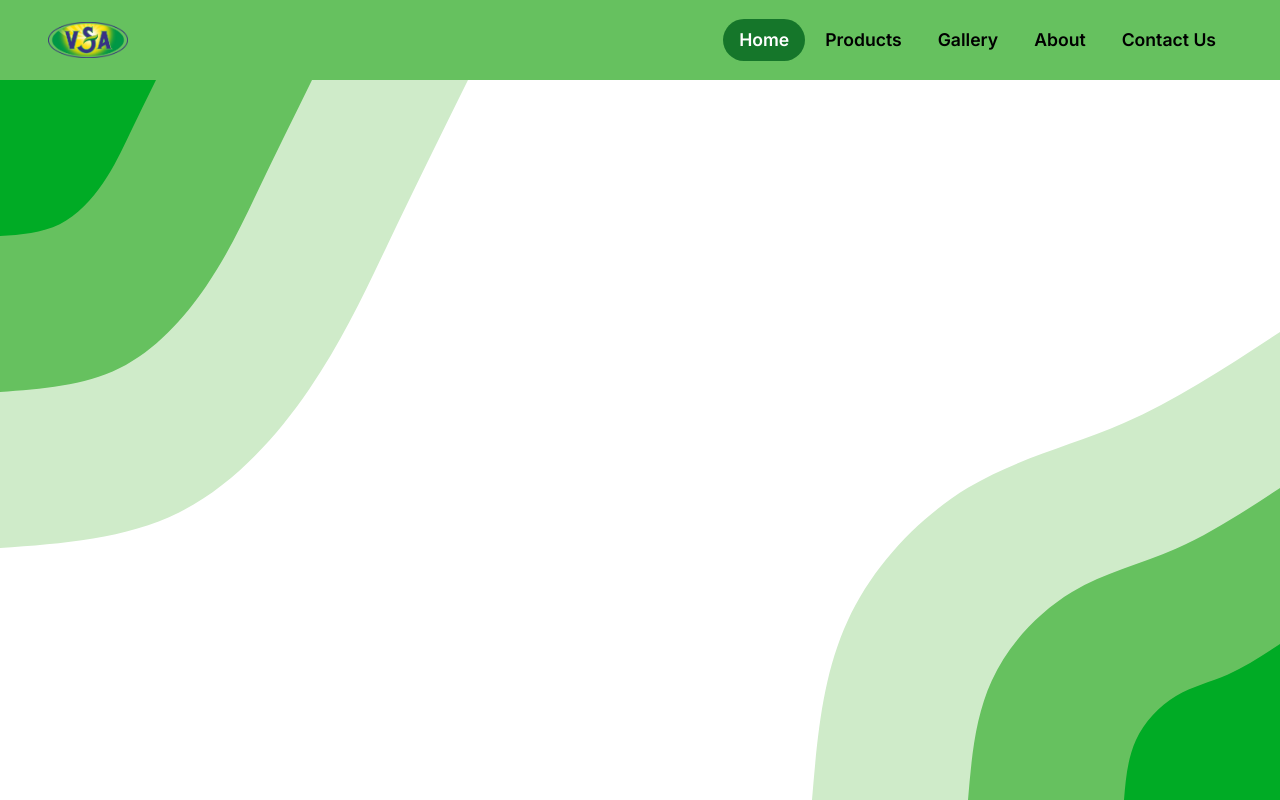
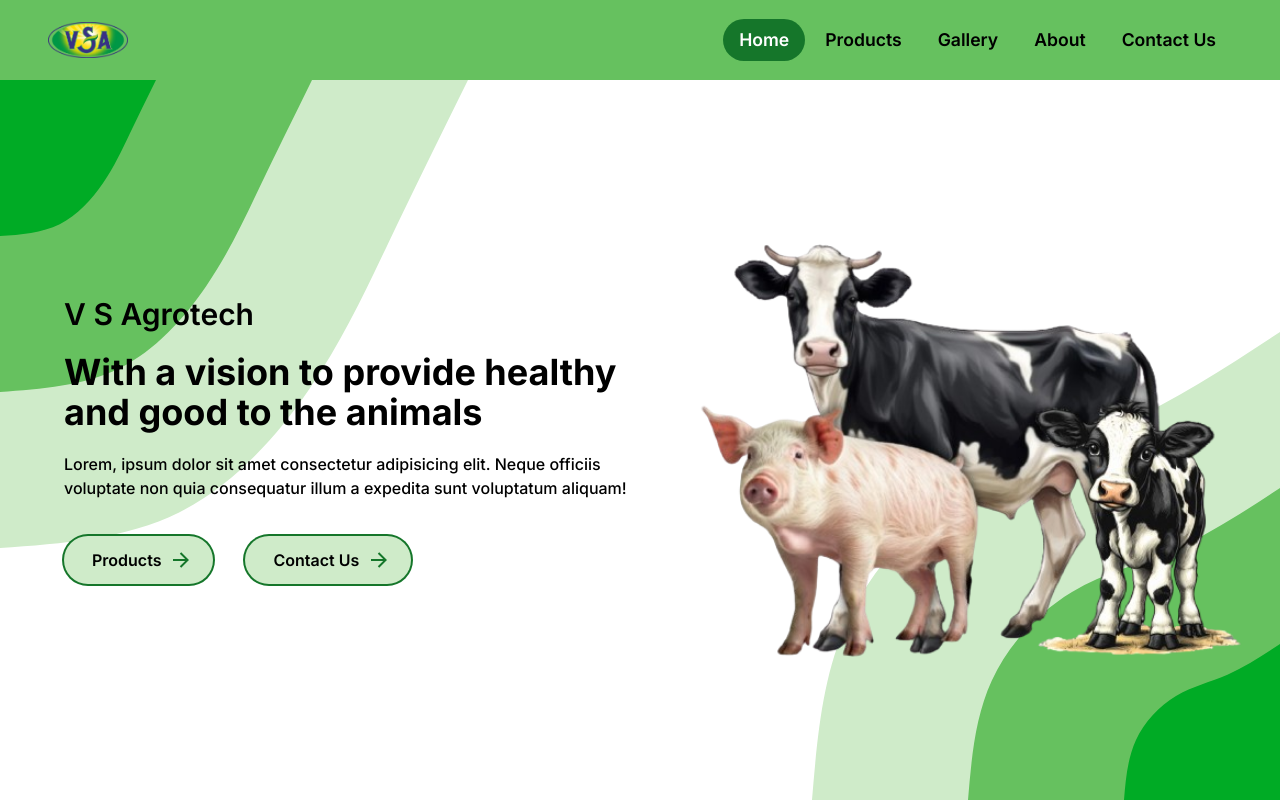
Before and after one commit to kumarpritam1468/vs-agro-tech, a Next.js app: page / in a window 1280 px wide. Built offline with nearby package versions, Linux system fonts and the light colour scheme.

Commit message:
add hero section

```diff
--- a/app/globals.css
+++ b/app/globals.css
@@ -15,6 +15,178 @@
 .bg {
   background: url('/bg-laptop.svg') center/cover;
 }
+
+/* From Uiverse.io by css.btns-io */
+/* .btn {
+  --color: #15762a;
+  background: white;
+  font-family: inherit;
+  display: inline-block;
+  width: 8em;
+  height: 2.6em;
+  line-height: 2.5em;
+  position: relative;
+  cursor: pointer;
+  overflow: hidden;
+  border: 2px solid var(--color);
+  transition: color 0.5s;
+  z-index: 1;
+  font-size: 17px;
+  border-radius: 2rem;
+  font-weight: 500;
+  color: black;
+}
+
+.btn:hover{
+  color: white;
+}
+
+.btn:before {
+  content: "";
+  position: absolute;
+  z-index: -1;
+  background: var(--color);
+  height: 150px;
+  width: 200px;
+  border-radius: 50%;
+}
+
+.btn:before {
+  top: 100%;
+  left: 100%;
+  transition: all 0.7s;
+}
+
+.btn:hover:before {
+  top: -30px;
+  left: -30px;
+}
+
+.btn:active:before {
+  background: #3a0ca3;
+  transition: background 0s;
+} */
+
+/* From Uiverse.io by adamgiebl */
+/* .btn {
+  display: flex;
+  align-items: center;
+  font-family: inherit;
+  font-weight: 500;
+  font-size: 16px;
+  padding: 0.7em 1.4em 0.7em 1.1em;
+  color: white;
+  background: #ad5389;
+  background: linear-gradient(0deg, rgba(20,167,62,1) 0%, rgba(102,247,113,1) 100%);
+  border: none;
+  box-shadow: 0 0.7em 1.5em -0.5em #14a73e98;
+  letter-spacing: 0.05em;
+  border-radius: 20em;
+}
+
+.btn svg {
+  margin-right: 6px;
+}
+
+.btn:hover {
+  box-shadow: 0 0.5em 1.5em -0.5em #14a73e98;
+}
+
+.btn:active {
+  box-shadow: 0 0.3em 1em -0.5em #14a73e98;
+} */
+
+/* From Uiverse.io by gharsh11032000 */
+.btn {
+  position: relative;
+  display: flex;
+  align-items: center;
+  gap: 4px;
+  padding: 8px 36px;
+  border: 4px solid;
+  border-color: transparent;
+  font-size: 16px;
+  background-color: inherit;
+  border-radius: 100px;
+  font-weight: 600;
+  color: Black;
+  background: #CFEBC9;
+  box-shadow: 0 0 0 2px #15762a;
+  cursor: pointer;
+  overflow: hidden;
+  transition: all 0.6s cubic-bezier(0.23, 1, 0.32, 1);
+}
+
+.btn svg {
+  position: absolute;
+  width: 24px;
+  fill: #15762a;
+  z-index: 9;
+  transition: all 0.8s cubic-bezier(0.23, 1, 0.32, 1);
+}
+
+.btn .arr-1 {
+  right: 16px;
+}
+
+.btn .arr-2 {
+  left: -25%;
+}
+
+.btn .circle {
+  position: absolute;
+  top: 50%;
+  left: 50%;
+  transform: translate(-50%, -50%);
+  width: 20px;
+  height: 20px;
+  background-color: #25ec17;
+  border-radius: 50%;
+  opacity: 0;
+  transition: all 0.8s cubic-bezier(0.23, 1, 0.32, 1);
+}
+
+.btn .text {
+  position: relative;
+  z-index: 1;
+  transform: translateX(-12px);
+  transition: all 0.8s cubic-bezier(0.23, 1, 0.32, 1);
+}
+
+.btn:hover {
+  box-shadow: 0 0 0 12px transparent;
+  color: #212121;
+  border-radius: 12px;
+  background: transparent;
+}
+
+.btn:hover .arr-1 {
+  right: -25%;
+}
+
+.btn:hover .arr-2 {
+  left: 16px;
+}
+
+.btn:hover .text {
+  transform: translateX(12px);
+}
+
+.btn:hover svg {
+  fill: #212121;
+}
+
+.btn:active {
+  scale: 0.95;
+  box-shadow: 0 0 0 4px #15762a;
+}
+
+.btn:hover .circle {
+  width: 220px;
+  height: 220px;
+  opacity: 1;
+}
+
 
 .navlinks a {
   @apply font-semibold text-[1.1rem] px-4 py-2 hover:bg-[#15762a] hover:text-white hover:rounded-full transition-all duration-300 ease-in-out;
--- a/app/page.js
+++ b/app/page.js
@@ -3,7 +3,49 @@
 export default function Home() {
   return (
     <main>
-      <section className="bg h-[90svh]">
+      <section className="bg h-[90svh] pl-16 max-md:px-6 max-md:pb-8 max-md:justify-center flex max-md:flex-col items-center gap-16 2xl:gap-40">
+
+        <div className=" w-1/2 max-md:w-full flex flex-col gap-5">
+          <h1 className=" font-semibold text-3xl">V S Agrotech</h1>
+          <h2 className=" font-bold text-4xl">With a vision to provide healthy and good to the animals</h2>
+          <p className=" font-medium">Lorem, ipsum dolor sit amet consectetur adipisicing elit. Neque officiis voluptate non quia consequatur illum a expedita sunt voluptatum aliquam!</p>
+
+          <div className=" flex gap-8 font-medium mt-4">
+            <button className="btn">
+              <svg viewBox="0 0 24 24" class="arr-2" xmlns="http://www.w3.org/2000/svg">
+                <path
+                  d="M16.1716 10.9999L10.8076 5.63589L12.2218 4.22168L20 11.9999L12.2218 19.778L10.8076 18.3638L16.1716 12.9999H4V10.9999H16.1716Z"
+                ></path>
+              </svg>
+              <span class="text">Products</span>
+              <span class="circle"></span>
+              <svg viewBox="0 0 24 24" class="arr-1" xmlns="http://www.w3.org/2000/svg">
+                <path
+                  d="M16.1716 10.9999L10.8076 5.63589L12.2218 4.22168L20 11.9999L12.2218 19.778L10.8076 18.3638L16.1716 12.9999H4V10.9999H16.1716Z"
+                ></path>
+              </svg>
+            </button>
+
+            <button className="btn">
+              <svg viewBox="0 0 24 24" class="arr-2" xmlns="http://www.w3.org/2000/svg">
+                <path
+                  d="M16.1716 10.9999L10.8076 5.63589L12.2218 4.22168L20 11.9999L12.2218 19.778L10.8076 18.3638L16.1716 12.9999H4V10.9999H16.1716Z"
+                ></path>
+              </svg>
+              <span class="text">Contact Us</span>
+              <span class="circle"></span>
+              <svg viewBox="0 0 24 24" class="arr-1" xmlns="http://www.w3.org/2000/svg">
+                <path
+                  d="M16.1716 10.9999L10.8076 5.63589L12.2218 4.22168L20 11.9999L12.2218 19.778L10.8076 18.3638L16.1716 12.9999H4V10.9999H16.1716Z"
+                ></path>
+              </svg>
+            </button>
+          </div>
+        </div>
+
+        <div className=" w-1/2 max-md:w-full scale-110 2xl:scale-[1.4]">
+          <img src="/animals.png" alt="Animals" />
+        </div>
 
       </section>
     </main>
```
Also changed, not shown: public/animals.png (added).
